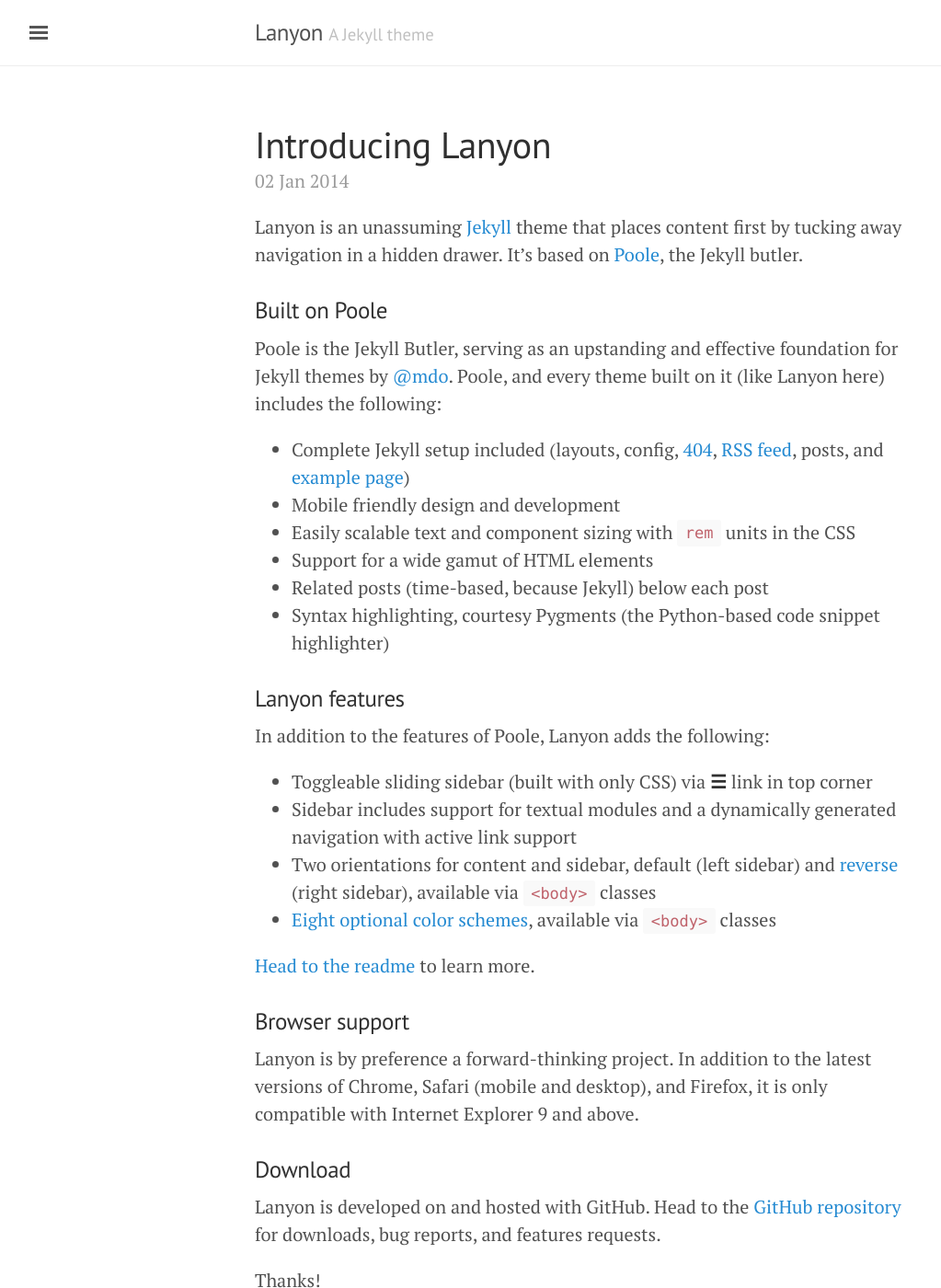
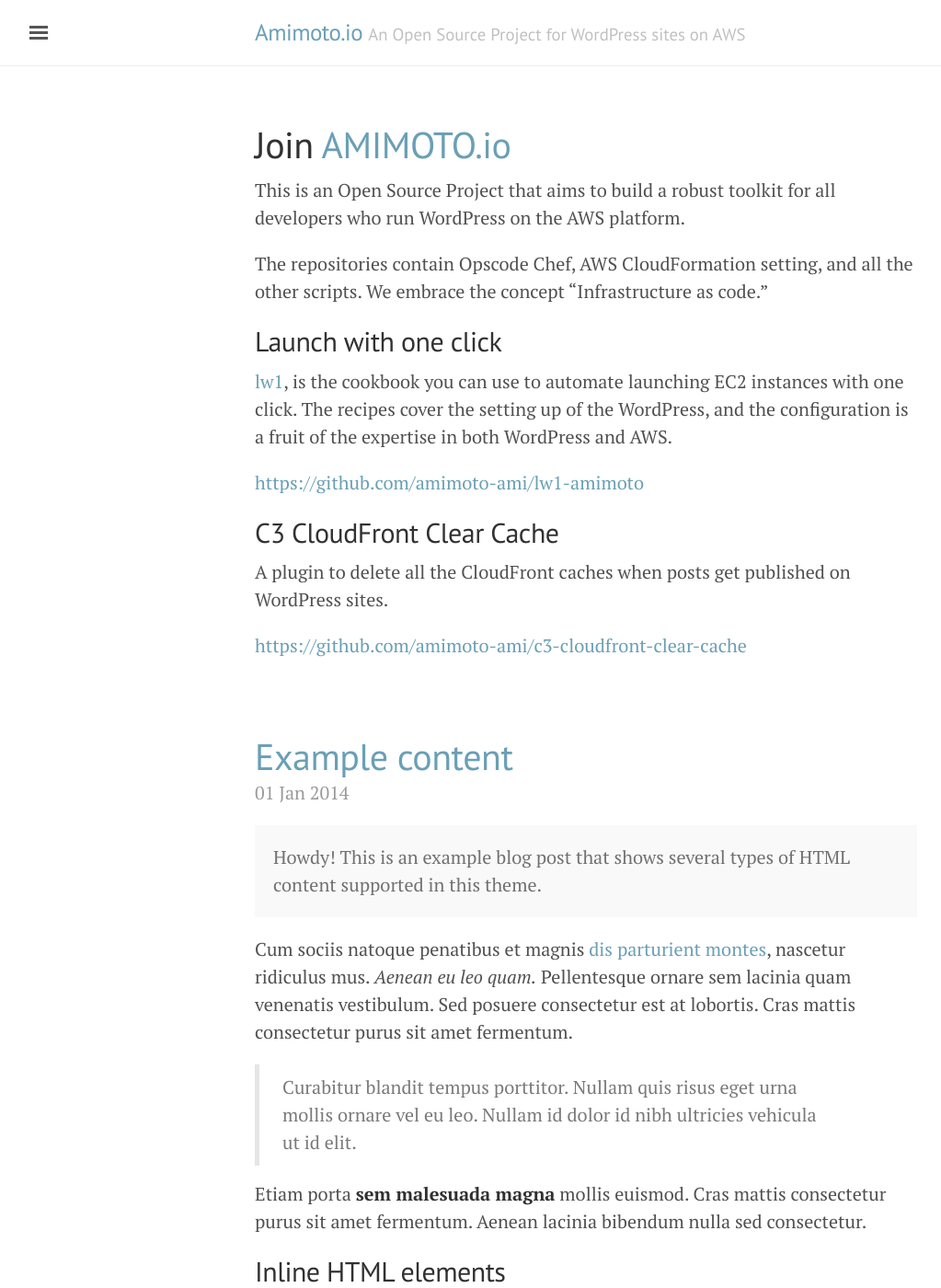
Before and after one commit to amimoto-ami/amimoto.io, a Jekyll site: the page built from index.html, in a window 1280 px wide and 1400 px high. Shown: the whole window at 92% size, without its empty margins (3-1026 px from the left). Built offline with Jekyll 4.4.1, drawn with Linux system fonts in a browser that asks for light colours; the list of posts is cut into pages by our own code; some of the changed text lies outside the part shown.

Commit message:
Initial content to share

```diff
--- a/_config.yml
+++ b/_config.yml
@@ -1,17 +1,18 @@
 # Permalinks
 #
 # Use of `relative_permalinks` ensures post links from the index work properly.
-permalink:           pretty
+permalink:           :year/:month/:day/:title/
 
 # Setup
-title:               Lanyon
-tagline:             'A Jekyll theme'
-description:         'A reserved <a href="http://jekyllrb.com" target="_blank">Jekyll</a> theme that places the utmost gravity on content with a hidden drawer. Made by <a href="https://twitter.com/mdo" target="_blank">@mdo</a>.'
-url:                 http://lanyon.getpoole.com
+title:               Amimoto.io
+tagline:             'An Open Source Project for WordPress sites on AWS'
+description:         'An Open Source Project that aims to build a robust toolkit for all developers who run WordPress on the AWS platform.'
+# url:                 http://amimoto.io
+url:                 http://127.0.0.1:4000
 baseurl:             ''
 gems:                [jekyll-paginate]
 paginate:            5
-paginate_path: "page:num"
+paginate_path:       "page:num"
 
 # About/contact
 author:
--- /dev/null
+++ b/_includes/front.md
@@ -0,0 +1,17 @@
+# Join [AMIMOTO.io](https://github.com/amimoto-ami)
+
+This is an Open Source Project that aims to build a robust toolkit for all developers who run WordPress on the AWS platform.
+
+The repositories contain Opscode Chef, AWS CloudFormation setting, and all the other scripts. We embrace the concept "Infrastructure as code."
+
+## Launch with one click
+
+[lw1](https://github.com/amimoto-ami/lw1-amimoto), is the cookbook you can use to automate launching EC2 instances with one click. The recipes cover the setting up of the WordPress, and the configuration is a fruit of the expertise in both WordPress and AWS.
+
+[https://github.com/amimoto-ami/lw1-amimoto](https://github.com/amimoto-ami/lw1-amimoto)
+
+## C3 CloudFront Clear Cache
+
+A plugin to delete all the CloudFront caches when posts get published on WordPress sites.
+
+[https://github.com/amimoto-ami/c3-cloudfront-clear-cache](https://github.com/amimoto-ami/c3-cloudfront-clear-cache)
--- a/_layouts/default.html
+++ b/_layouts/default.html
@@ -3,7 +3,7 @@
 
   {% include head.html %}
 
-  <body>
+  <body class="theme-base-0d">
 
     {% include sidebar.html %}
 
--- a/_posts/2013-12-31-whats-jekyll.md
+++ /dev/null
@@ -1,12 +0,0 @@
----
-layout: post
-title: What's Jekyll?
----
-
-[Jekyll](http://jekyllrb.com) is a static site generator, an open-source tool for creating simple yet powerful websites of all shapes and sizes. From [the project's readme](https://github.com/mojombo/jekyll/blob/master/README.markdown):
-
-  > Jekyll is a simple, blog aware, static site generator. It takes a template directory [...] and spits out a complete, static website suitable for serving with Apache or your favorite web server. This is also the engine behind GitHub Pages, which you can use to host your project’s page or blog right here from GitHub.
-
-It's an immensely useful tool and one we encourage you to use here with Lanyon.
-
-Find out more by [visiting the project on GitHub](https://github.com/mojombo/jekyll).
--- a/_posts/2014-01-02-introducing-lanyon.md
+++ /dev/null
@@ -1,38 +0,0 @@
----
-layout: post
-title: Introducing Lanyon
----
-
-Lanyon is an unassuming [Jekyll](http://jekyllrb.com) theme that places content first by tucking away navigation in a hidden drawer. It's based on [Poole](http://getpoole.com), the Jekyll butler.
-
-### Built on Poole
-
-Poole is the Jekyll Butler, serving as an upstanding and effective foundation for Jekyll themes by [@mdo](https://twitter.com/mdo). Poole, and every theme built on it (like Lanyon here) includes the following:
-
-* Complete Jekyll setup included (layouts, config, [404](/404), [RSS feed](/atom.xml), posts, and [example page](/about))
-* Mobile friendly design and development
-* Easily scalable text and component sizing with `rem` units in the CSS
-* Support for a wide gamut of HTML elements
-* Related posts (time-based, because Jekyll) below each post
-* Syntax highlighting, courtesy Pygments (the Python-based code snippet highlighter)
-
-### Lanyon features
-
-In addition to the features of Poole, Lanyon adds the following:
-
-* Toggleable sliding sidebar (built with only CSS) via **☰** link in top corner
-* Sidebar includes support for textual modules and a dynamically generated navigation with active link support
-* Two orientations for content and sidebar, default (left sidebar) and [reverse](https://github.com/poole/lanyon#reverse-layout) (right sidebar), available via `<body>` classes
-* [Eight optional color schemes](https://github.com/poole/lanyon#themes), available via `<body>` classes
-
-[Head to the readme](https://github.com/poole/lanyon#readme) to learn more.
-
-### Browser support
-
-Lanyon is by preference a forward-thinking project. In addition to the latest versions of Chrome, Safari (mobile and desktop), and Firefox, it is only compatible with Internet Explorer 9 and above.
-
-### Download
-
-Lanyon is developed on and hosted with GitHub. Head to the <a href="https://github.com/poole/lanyon">GitHub repository</a> for downloads, bug reports, and features requests.
-
-Thanks!
--- a/index.html
+++ b/index.html
@@ -4,10 +4,18 @@
 ---
 
 <div class="posts">
+
+  <div class="post">
+
+    {% capture front %}{% include front.md %}{% endcapture %}
+    {{ front | markdownify }}
+
+  </div>
+
   {% for post in paginator.posts %}
   <div class="post">
     <h1 class="post-title">
-      <a href="{{ site.baseurl }}/{{ post.url }}">
+      <a href="{{ site.url }}/{{ post.url }}">
         {{ post.title }}
       </a>
     </h1>
```
